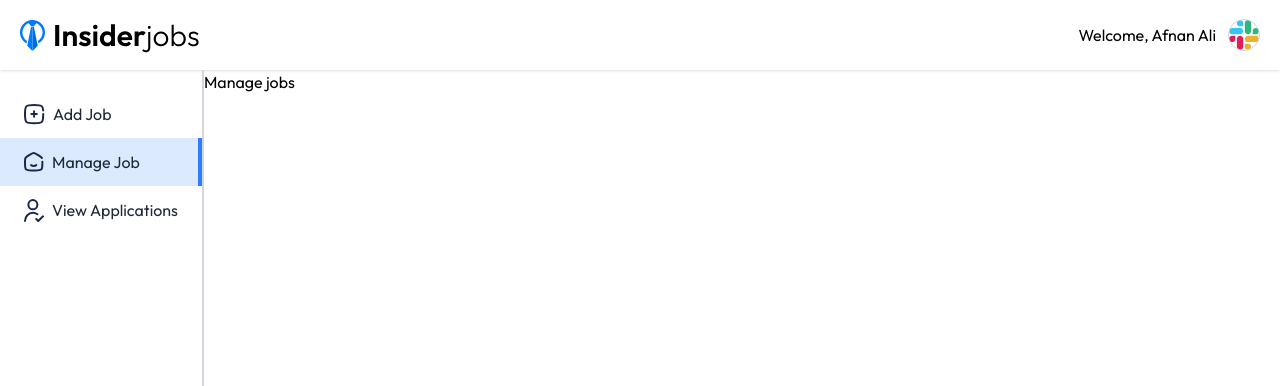
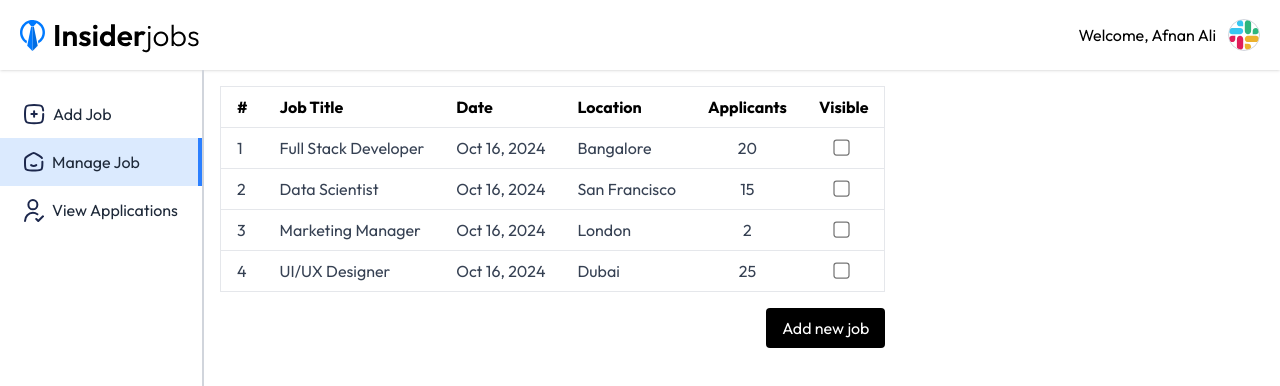
Before and after one commit to Afnan-coder/job-portal-mern-stack, a React (Vite) app in the folder client/: page /dashboard/manage-jobs in a window 1280 px wide. Shown: the top 386 px of the page. Built offline with nearby package versions, Linux system fonts and the light colour scheme; no server answers.

Commit message:
Built the UI of ManageJobs page and the UI of whole project is completed

```diff
--- a/client/src/pages/ManageJobs.jsx
+++ b/client/src/pages/ManageJobs.jsx
@@ -1,9 +1,47 @@
 import React from 'react'
+import { manageJobsData } from '../assets/assets'
+import moment from 'moment'
+import {useNavigate} from 'react-router-dom'
 
 const ManageJobs = () => {
+
+const navigate = useNavigate()
+
   return (
-    <div>
-      Manage jobs
+    <div className='container p-4 max-w-5xl'>
+      <div className='overflow-x-auto'>
+        <table className='min-w-full bg-white border border-gray-200 max-sm:text-sm'>
+          <thead>
+            <tr>
+              <th className='py-2 px-4 border-b border-b-gray-200 text-left max-sm:hidden'>#</th>
+              <th className='py-2 px-4 border-b border-b-gray-200 text-left'>Job Title</th>
+              <th className='py-2 px-4 border-b border-b-gray-200 text-left max-sm:hidden'>Date</th>
+              <th className='py-2 px-4 border-b border-b-gray-200 text-left max-sm:hidden'>Location</th>
+              <th className='py-2 px-4 border-b border-b-gray-200 text-center'>Applicants</th>
+              <th className='py-2 px-4 border-b border-b-gray-200 text-left'>Visible</th>
+            </tr>
+          </thead>
+          <tbody>
+            {
+              manageJobsData.map((job, index) => (
+                <tr key={index} className='text-gray-700'>
+                  <td className='py-2 px-4 border-b border-b-gray-200 max-sm:hidden'>{index + 1}</td>
+                  <td className='py-2 px-4 border-b border-b-gray-200'>{job.title}</td>
+                  <td className='py-2 px-4 border-b border-b-gray-200 max-sm:hidden'>{moment(job.date).format("ll")}</td>
+                  <td className='py-2 px-4 border-b border-b-gray-200 max-sm:hidden'>{job.location}</td>
+                  <td className='py-2 px-4 border-b border-b-gray-200 text-center'>{job.applicants}</td>
+                  <td className='py-2 px-4 border-b border-b-gray-200'>
+                    <input className='scale-125 ml-4' type="checkbox" />
+                  </td>
+                </tr>
+              ))
+            }
+          </tbody>
+        </table>
+      </div>
+      <div className='mt-4 flex justify-end'>
+        <button onClick={()=> navigate('/dashboard/add-job')} className='bg-black text-white py-2 px-4 rounded'>Add new job</button>
+      </div>
     </div>
   )
 }
```
